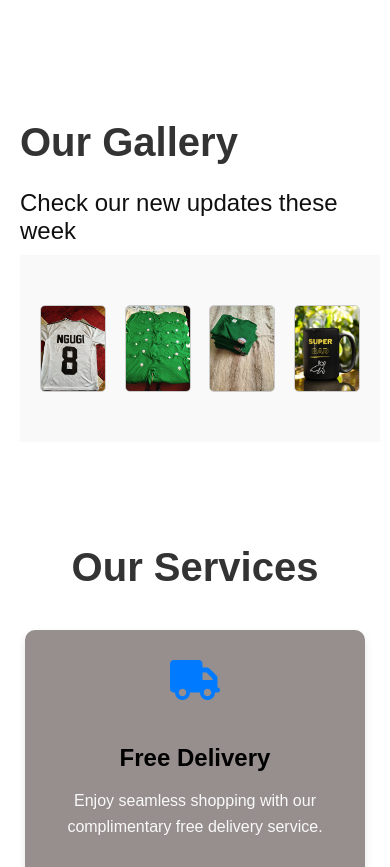
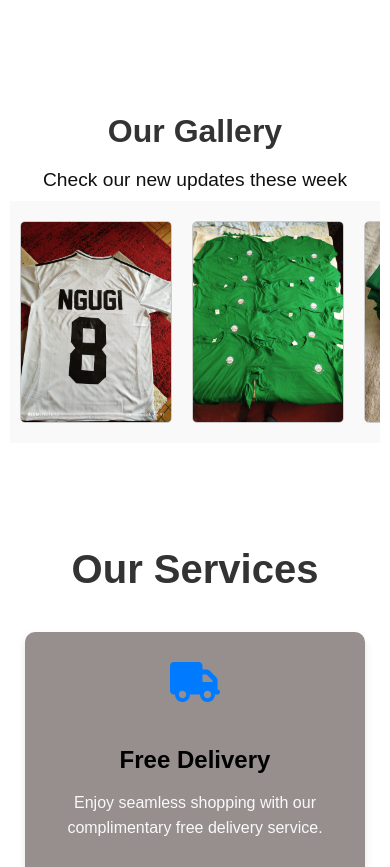
Before and after one commit to ian441/TagPrinters, a plain HTML site: page index.html in a window 390 px wide. Shown: the part 1861-2728 px from the top of the page. Drawn offline with Linux system fonts and the light colour scheme.

Commit message:
modified:   style.css

```diff
--- a/style.css
+++ b/style.css
@@ -157,9 +157,11 @@ nav ul li a:hover{
 
 .gallery {
     display: flex;
+    flex-wrap: wrap;
     justify-content: space-between;
     background-color: #f9f9f9;
     padding: 50px 20px;
+    gap: 20px;
 
 }
 .gallery-text {
@@ -182,7 +184,7 @@ nav ul li a:hover{
 }
 
 .gallery img {
-    width: 20%;
+    width: calc(25% - 20px);
     border: 1px solid #ccc;
     border-radius: 5px;
     transition: transform 0.3s ease;
@@ -190,6 +192,28 @@ nav ul li a:hover{
 
 .gallery img:hover {
     transform: scale(1.1);
+}
+@media(max-width: 768px){
+    .gallery{
+        flex-direction: row;
+        overflow-x: auto;
+        flex-wrap: nowrap;
+        padding: 20px 10px;
+    }
+    .gallery img{
+        width: 150px;
+        flex: 0 0 auto;
+    }
+    .gallery-text{
+        text-align: center;
+        margin-left: 0;
+    }
+    .gallery-text h2{
+        font-size: 2rem;
+    }
+    .gallery-text p{
+        font-size: 1.2rem;
+    }
 }
 #shirt {
     padding: 50px 20px; /* Adds padding around the section */
```
